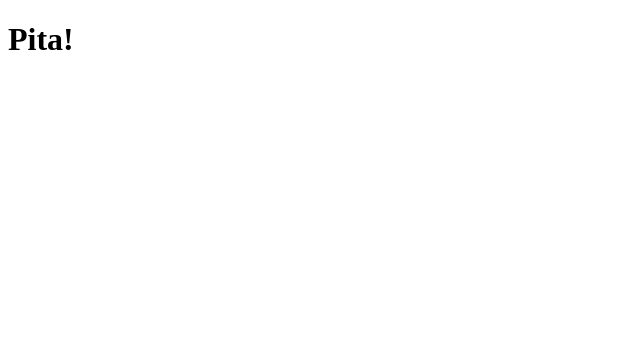
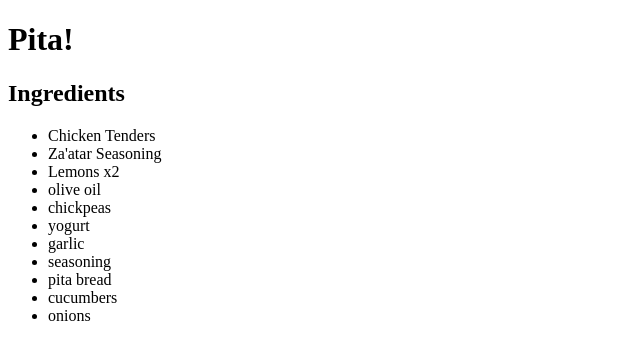
Before and after one commit to JLee4103/odin-recipes, a plain HTML site: page recipes/pita.html in a window 1280 px wide. Shown: the whole page, without its empty margins (0-640 px from the left). Drawn offline with Linux system fonts and the light colour scheme.

Commit message:
added ingredients to recipe

```diff
--- a/recipes/pita.html
+++ b/recipes/pita.html
@@ -6,6 +6,20 @@
         </title>
         <body>
             <h1>Pita!</h1>
+            <h2>Ingredients</h2>
+                <ul>
+                    <li>Chicken Tenders</li>
+                    <li>Za'atar Seasoning</li>
+                    <li>Lemons x2</li>
+                    <li>olive oil</li>
+                    <li>chickpeas</li>
+                    <li>yogurt</li>
+                    <li>garlic</li>
+                    <li>seasoning</li>
+                    <li>pita bread</li>
+                    <li>cucumbers</li>
+                    <li>onions</li>
+                </ul>
         </body>
     </head>
 </html>
```
